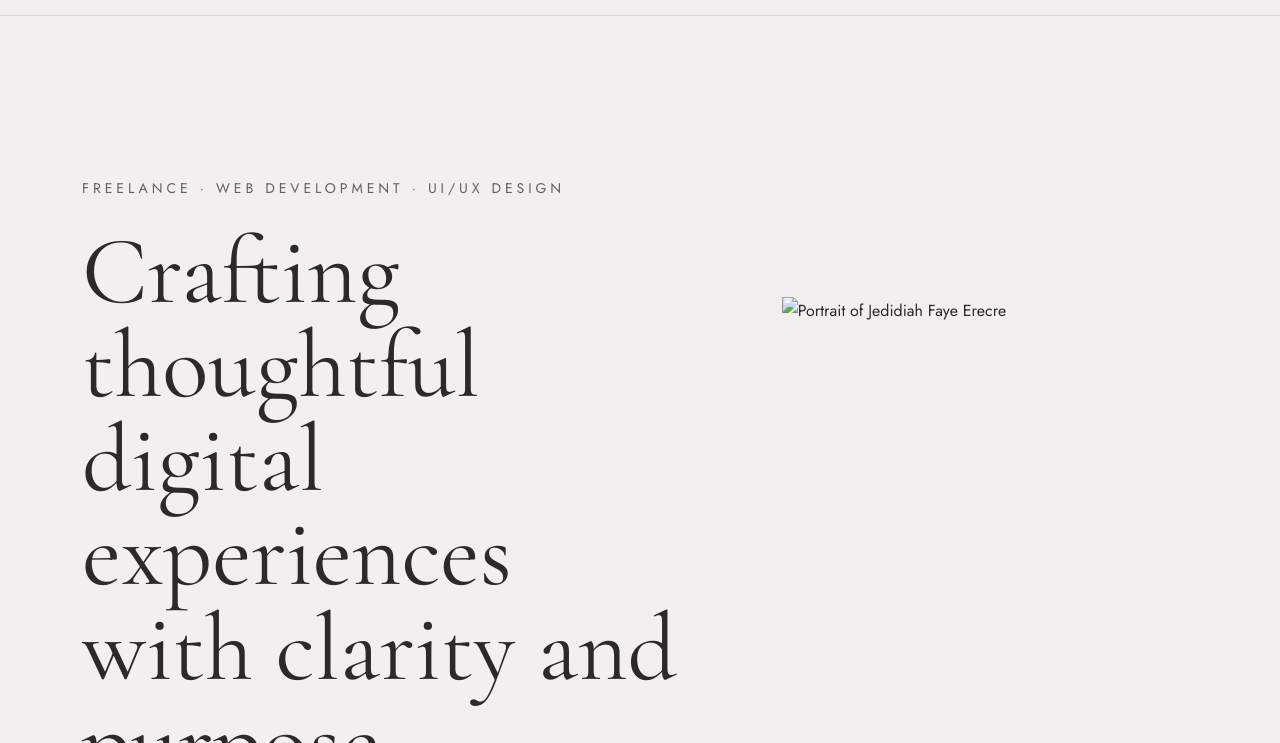
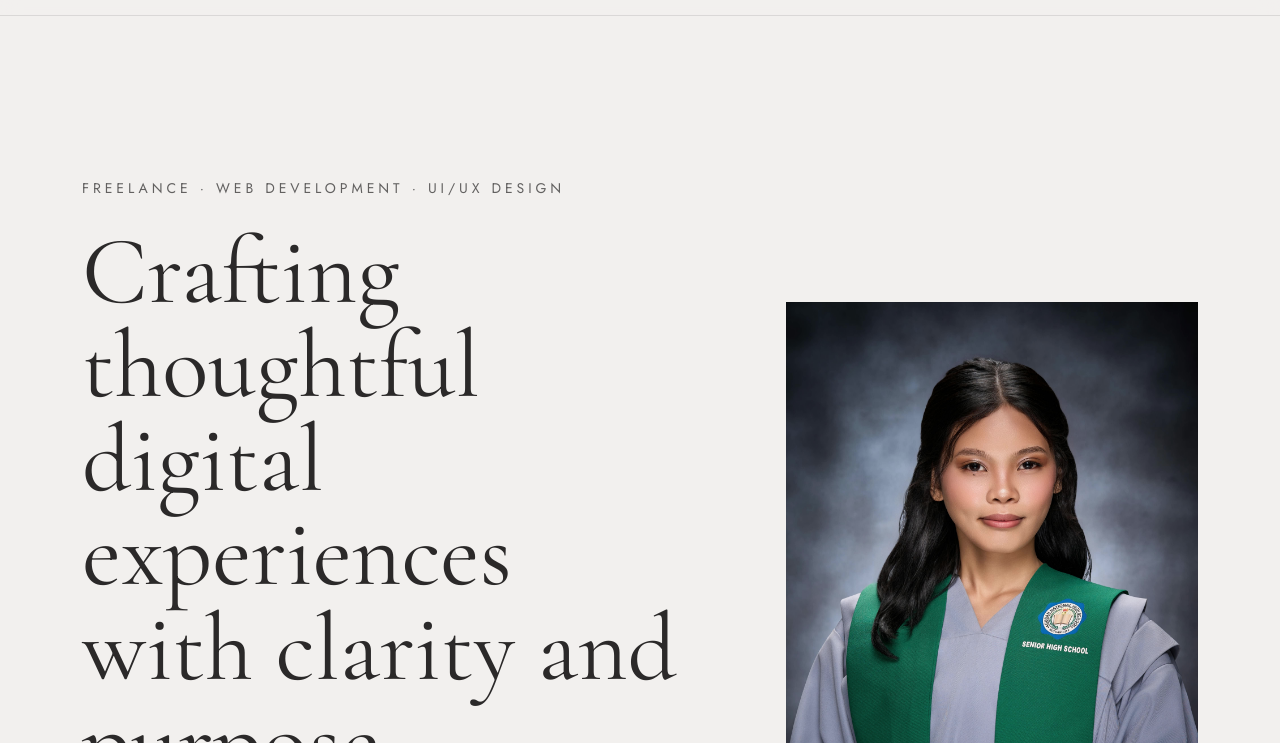
Before and after one commit to JustJed-wq/my-website, a plain HTML site: page public/index.html in a window 1280 px wide. Shown: the part 57-800 px from the top of the page. Drawn offline with nearby package versions, Linux system fonts and the light colour scheme.

Commit message:
updated index

```diff
--- a/public/index.html
+++ b/public/index.html
@@ -42,7 +42,7 @@
         </div>
         <div class="hero-media">
           <figure class="hero-figure">
-            <img src="" alt="Portrait of Jedidiah Faye Erecre">
+            <img src="./jedai.jpg" alt="Portrait of Jedidiah Faye Erecre">
           </figure>
         </div>
       </div>
```
Also changed, not shown: public/jedai.jpg (added).
